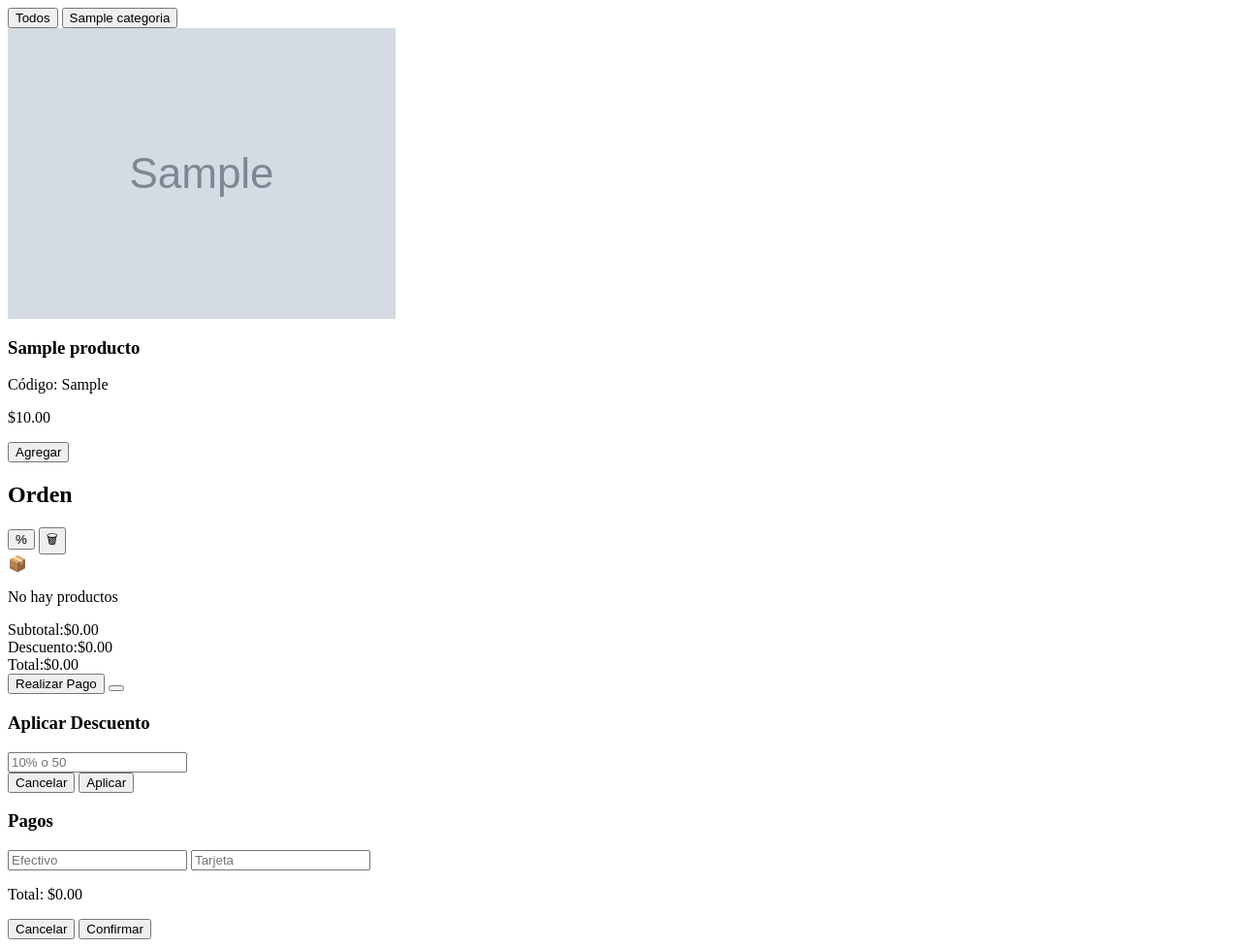
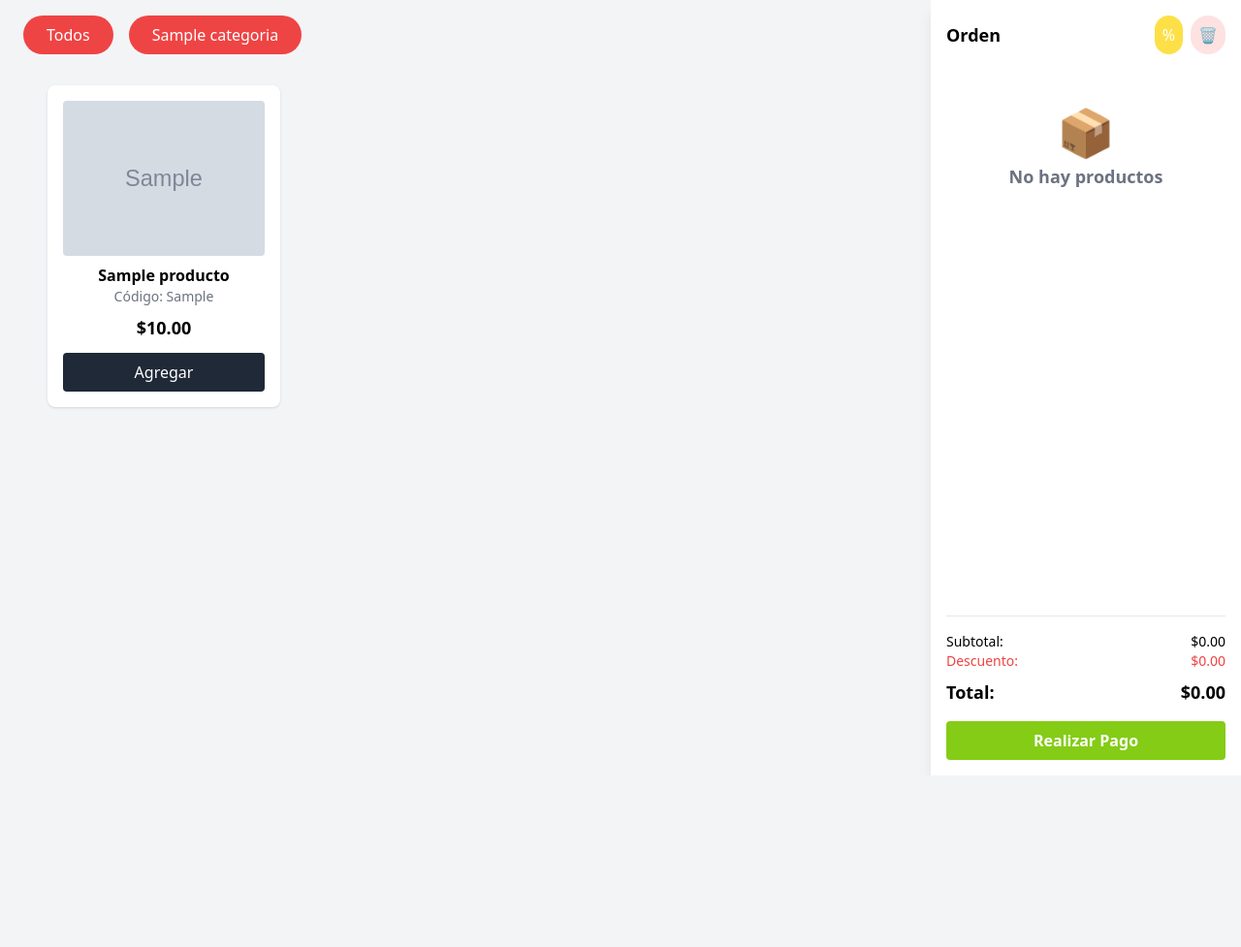
Before and after one commit to GenesisCampos100/puntoDeVenta, a PHP site: page /pages/nueva_venta.php in a window 1280 px wide. Shown: the whole page at 97% size. After the commit the page ends 784 px from the top, so only its background shows below. Run offline with PHP 8.4, Linux system fonts and the light colour scheme; tables that the repository leaves empty or names only in its code hold one stand-in row (values such as "Sample post"); grey boxes marked "Sample" are stand-in pictures; some libraries are stand-ins or nearby versions.

Commit message:
diseño carrito

```diff
--- a/src/pages/nueva_venta.php
+++ b/src/pages/nueva_venta.php
@@ -13,8 +13,6 @@ $sql = "SELECT
             v.talla,
             v.color,
             v.imagen AS imagen_variante,
-            v.cantidad,
-            v.cantidad_min,
             v.precio_unitario
         FROM productos p
         LEFT JOIN categorias c ON p.id_categoria = c.id_categoria
@@ -28,35 +26,51 @@ $productos = $stmt->fetchAll(PDO::FETCH_ASSOC);
 $categorias = $pdo->query("SELECT * FROM categorias")->fetchAll(PDO::FETCH_ASSOC);
 ?>
 
+<!DOCTYPE html>
+<html lang="es">
+<head>
+<meta charset="UTF-8">
+<title>Nueva Venta</title>
+<script src="https://cdn.tailwindcss.com"></script>
+</head>
+<body class="bg-gray-100">
+
 <!-- FILTROS DE CATEGORÍA -->
-<div class="flex flex-wrap justify-start gap-4 mb-8">
+<div class="flex flex-wrap justify-start gap-4 mb-8 mt-4 px-6">
   <button data-category="all" class="category-btn px-6 py-2 rounded-full bg-red-500 text-white font-medium hover:bg-red-600 transition">
     Todos
   </button>
   <?php foreach($categorias as $cat): ?>
     <button data-category="<?= strtolower($cat['nombre']) ?>" class="category-btn px-6 py-2 rounded-full bg-red-500 text-white font-medium hover:bg-red-600 transition">
-      <?= $cat['nombre'] ?>
+      <?= htmlspecialchars($cat['nombre']) ?>
     </button>
   <?php endforeach; ?>
 </div>
 
 <!-- GRID PRODUCTOS -->
-<div class="grid grid-cols-1 sm:grid-cols-2 md:grid-cols-3 lg:grid-cols-4 gap-6 justify-items-center" id="productos-grid">
+<div class="grid grid-cols-1 sm:grid-cols-2 md:grid-cols-3 lg:grid-cols-4 gap-6 justify-items-center px-6" id="productos-grid">
   <?php foreach($productos as $prod): ?>
     <?php
-$imagen = 'pages/uploads/sin-imagen.png'; // por defecto
+      $imagen = !empty($prod['imagen_variante']) ? $prod['imagen_variante'] :
+                (!empty($prod['producto_imagen']) ? $prod['producto_imagen'] : 'sin-imagen.png');
 
-if (!empty($prod['imagen_variante'])) {
-    $imagen = 'pages/uploads/' . htmlspecialchars($prod['imagen_variante']);
-} elseif (!empty($prod['producto_imagen'])) {
-    $imagen = 'pages/uploads/' . htmlspecialchars($prod['producto_imagen']);
-}
-?>
-    <article class="producto bg-white shadow rounded-lg p-4 text-center w-60" data-category="<?= strtolower($prod['categoria']) ?>">
-      <img src="<?= $imagen ?>" alt="<?= htmlspecialchars($prod['producto_nombre']) ?>" class="w-full h-40 object-cover rounded">
+      $size = !empty($prod['talla']) ? $prod['talla'] : 'M';
+      $color = !empty($prod['color']) ? $prod['color'] : 'Negro';
+      $price = !empty($prod['precio_unitario']) ? $prod['precio_unitario'] : 0;
+      $code = !empty($prod['variante_cod_barras']) ? $prod['variante_cod_barras'] : $prod['producto_cod_barras'];
+    ?>
+    <article class="producto bg-white shadow rounded-lg p-4 text-center w-60"
+             data-category="<?= strtolower($prod['categoria']) ?>"
+             data-size="<?= htmlspecialchars($size) ?>"
+             data-color="<?= htmlspecialchars($color) ?>"
+             data-price="<?= htmlspecialchars($price) ?>"
+             data-img="../public/img/productos/<?= htmlspecialchars($imagen) ?>"
+             data-code="<?= htmlspecialchars($code) ?>"
+             data-name="<?= htmlspecialchars($prod['producto_nombre']) ?>">
+      <img src="../public/img/productos/<?= htmlspecialchars($imagen) ?>" alt="<?= htmlspecialchars($prod['producto_nombre']) ?>" class="w-full h-40 object-cover rounded">
       <h3 class="mt-2 font-semibold"><?= htmlspecialchars($prod['producto_nombre']) ?></h3>
       <p class="text-gray-500 text-sm">Código: <?= htmlspecialchars($prod['producto_cod_barras']) ?></p>
-      <p class="text-lg font-bold mt-2">$<?= number_format($prod['precio_unitario'],2) ?></p>
+      <p class="text-lg font-bold mt-2">$<?= number_format($price,2) ?></p>
       <button class="add-to-cart mt-3 bg-gray-800 hover:bg-gray-900 text-white px-4 py-2 rounded w-full">
         Agregar
       </button>
@@ -64,7 +78,7 @@ if (!empty($prod['imagen_variante'])) {
   <?php endforeach; ?>
 </div>
 
-<!-- CARRITO -->
+<!-- CARRITO LATERAL -->
 <aside id="cart" class="fixed top-0 right-0 w-80 h-full bg-white shadow-lg flex flex-col p-4 z-50">
   <div class="flex justify-between items-center mb-4">
     <h2 class="text-lg font-bold">Orden</h2>
@@ -78,13 +92,12 @@ if (!empty($prod['imagen_variante'])) {
 
   <form id="checkout-form" method="POST" action="procesar_venta.php" class="mt-4">
     <input type="hidden" name="cart_data" id="cart-data">
-    <input type="hidden" name="payments_data" id="payments-data">
     <div class="border-t pt-4 mt-4">
       <div class="flex justify-between text-sm">
         <span>Subtotal:</span><span id="subtotal">$0.00</span>
       </div>
       <div class="flex justify-between text-sm text-red-500">
-        <span>Descuento:</span><span id="discount">-$0.00</span>
+        <span>Descuento:</span><span id="discount">$0.00</span>
       </div>
       <div class="flex justify-between font-bold text-lg mt-2">
         <span>Total:</span><span id="total">$0.00</span>
@@ -97,54 +110,41 @@ if (!empty($prod['imagen_variante'])) {
   </form>
 </aside>
 
-<!-- MODALES -->
-<div id="discount-card" class="hidden fixed inset-0 bg-black bg-opacity-50 flex items-center justify-center z-50">
+<!-- MODAL DESCUENTO -->
+<div id="discount-modal" class="hidden fixed inset-0 bg-black bg-opacity-50 flex items-center justify-center z-50">
   <div class="bg-white p-6 rounded-lg w-80 shadow-lg">
-    <h3 class="font-bold mb-2">Aplicar Descuento</h3>
-    <input id="discount-input" type="text" placeholder="10% o 50" class="border w-full px-3 py-2 mb-3 rounded">
+    <h3 class="font-bold mb-2">Aplicar Descuento (%)</h3>
+    <input id="discount-input" type="number" placeholder="10" class="border w-full px-3 py-2 mb-3 rounded">
     <div class="flex justify-end gap-2">
       <button id="close-discount" class="px-4 py-2 bg-gray-300 rounded">Cancelar</button>
-      <button id="apply-discount" class="px-4 py-2 bg-lime-500 text-white rounded">Aplicar</button>
-    </div>
-  </div>
-</div>
-
-<div id="payment-card" class="hidden fixed inset-0 bg-black bg-opacity-50 flex items-center justify-center z-50">
-  <div class="bg-white p-6 rounded-lg w-96 shadow-lg">
-    <h3 class="font-bold mb-2">Pagos</h3>
-    <div class="space-y-2">
-      <input type="number" data-method="efectivo" placeholder="Efectivo" class="payment-input border w-full px-3 py-2 rounded">
-      <input type="number" data-method="tarjeta" placeholder="Tarjeta" class="payment-input border w-full px-3 py-2 rounded">
-    </div>
-    <p class="text-right font-bold mt-3">Total: <span id="total">$0.00</span></p>
-    <div class="flex justify-end gap-2 mt-3">
-      <button id="close-payment" class="px-4 py-2 bg-gray-300 rounded">Cancelar</button>
-      <button id="confirm-payment" class="px-4 py-2 bg-lime-500 text-white rounded">Confirmar</button>
+      <button id="discount-apply-btn" class="px-4 py-2 bg-lime-500 text-white rounded">Aplicar</button>
     </div>
   </div>
 </div>
 
 <!-- SCRIPTS -->
 <script src="../src/scripts/cart.js"></script>
-<script src="../src/scripts/modal.js"></script>
+<script>
+  // Enviar carrito al backend antes de procesar venta
+  document.getElementById("checkout-form").addEventListener("submit", (e) => {
+    const cartData = localStorage.getItem("cart") || "[]";
+    document.getElementById("cart-data").value = cartData;
+  });
 
-<script>
-// Búsqueda global
-document.getElementById('globalSearch')?.addEventListener('input', e => {
-  const query = e.target.value.toLowerCase();
-  document.querySelectorAll('.producto').forEach(prod => {
-    const name = prod.querySelector('h3').textContent.toLowerCase();
-    prod.style.display = name.includes(query) ? '' : 'none';
-  });
-});
-
-// Filtros de categoría
-document.querySelectorAll('.category-btn').forEach(btn => {
-  btn.addEventListener('click', () => {
-    const cat = btn.dataset.category;
-    document.querySelectorAll('.producto').forEach(prod => {
-      prod.style.display = (cat === 'all' || prod.dataset.category === cat) ? '' : 'none';
+  // Filtrar productos por categoría
+  document.querySelectorAll(".category-btn").forEach(btn => {
+    btn.addEventListener("click", () => {
+      const category = btn.dataset.category;
+      document.querySelectorAll("#productos-grid .producto").forEach(prod => {
+        if(category === "all" || prod.dataset.category === category) {
+          prod.classList.remove("hidden");
+        } else {
+          prod.classList.add("hidden");
+        }
+      });
     });
   });
-});
 </script>
+
+</body>
+</html>
```
Also changed, not shown: src/scripts/cart.js (+25 -31 lines).
